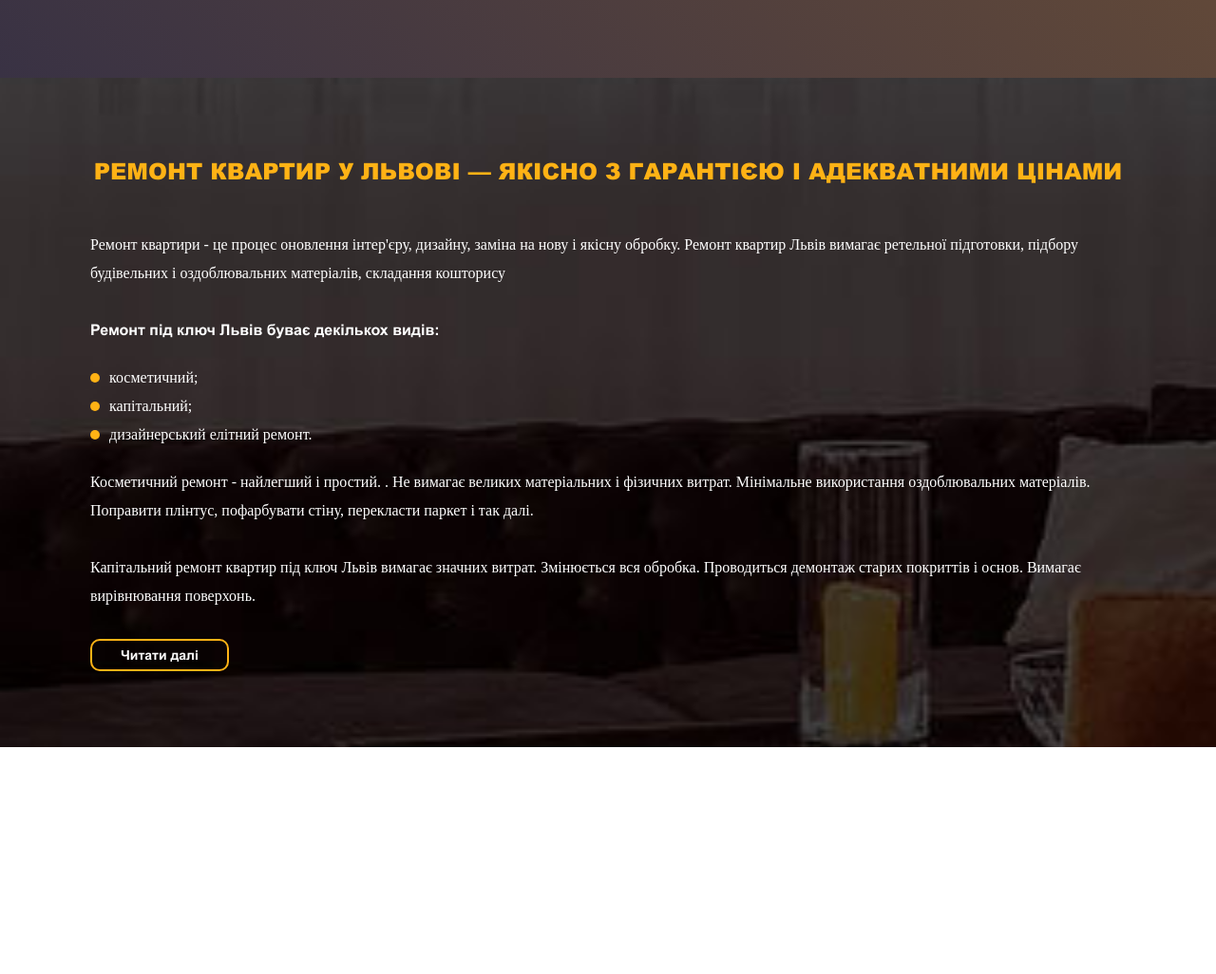
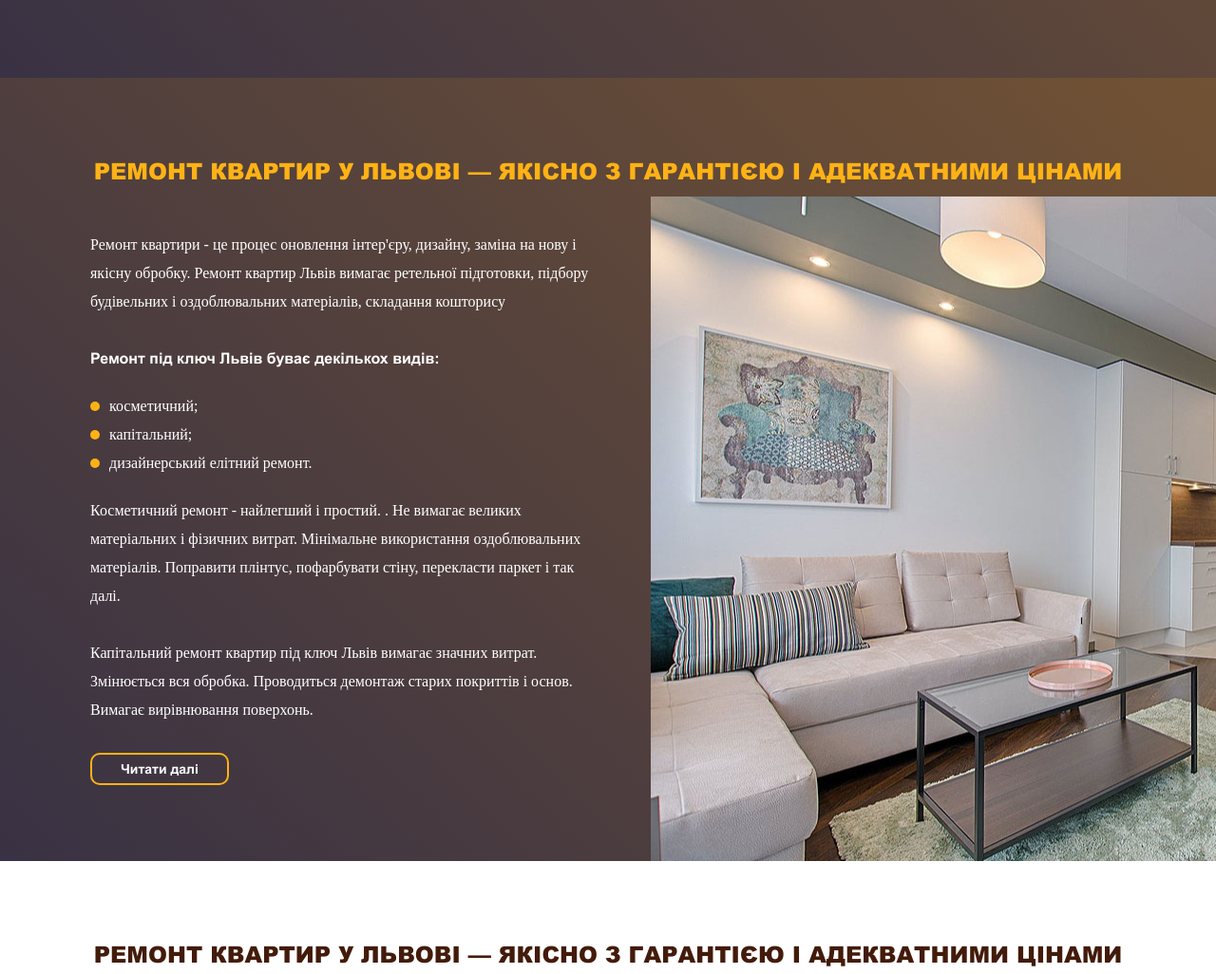
Before and after one commit to byDaylight/TestBUD, a website: page src/index.html in a window 1280 px wide. Shown: the part 2529-3555 px from the top of the page at 95% size. Before the commit the page ends 3316 px from the top, so only its background shows below. Drawn offline with nearby package versions, Linux system fonts and the light colour scheme; files that its build step writes are made by us from their sources; a web font is replaced by a local one.

Commit message:
add photo for section about, responsive

```diff
--- a/src/assets/scss/blocks/about.scss
+++ b/src/assets/scss/blocks/about.scss
@@ -4,11 +4,20 @@
         background-size: cover;
         background-repeat: no-repeat;
         background-position: center;
+
+        @include breakMin($mode-600) {
+            background: linear-gradient(45deg, #393244, #725234);
+        }
     }
+    overflow-x: hidden;
 }
 
 .about__content {
-    padding: 8rem 0;
+    padding-bottom: 8rem;
+
+    @include breakMin($mode-991) {
+        width: 50%;
+    }
 }
 
 .about__title {
@@ -19,6 +28,7 @@
     text-align: center;
     text-transform: uppercase;
     margin-bottom: 4.5rem;
+    padding-top: 8rem;
 }
 
 .about__text {
@@ -59,3 +69,35 @@ ul {
         margin-right: 1rem;
     }
 }
+
+.about__wrapPhoto {
+    position: absolute;
+    bottom: 0;
+    right: -44rem;
+
+}
+
+.about__right {
+    width: 94rem;
+    height: 70rem;
+
+    position: relative;
+    overflow: hidden;
+    display: none;
+
+    @include breakMin($mode-991) {
+        display: block;
+    }
+}
+
+.about__photo {
+    position: absolute;
+    top: 50%;
+    left: 50%;
+    transform: translate3d(-50%, -50%, 0);
+}
+
+.about__whole {
+    display: flex;
+    position: relative;
+}
--- a/src/index.html
+++ b/src/index.html
@@ -90,11 +90,12 @@ title: Remont
     </div>
 </div>
 
-
 <section class="about about--bg">
     <div class="container">
+        <h2 class="about__title org">Ремонт квартир у Львові — якісно з гарантією і адекватними цінами</h2>
+        <div class="about__whole">
             <div class="about__content">
-            <h2 class="about__title org">Ремонт квартир у Львові — якісно з гарантією і адекватними цінами</h2>
+
                 <div class="about__text wh">
                     <p>
                         Ремонт квартири - це процес оновлення інтер'єру, дизайну, заміна на нову і якісну обробку. Ремонт квартир Львів вимагає ретельної підготовки, підбору будівельних і оздоблювальних матеріалів, складання кошторису
@@ -116,13 +117,25 @@ title: Remont
                 </div>
                 <a href="#" class="btn btn--readMore">Читати далі</a>
             </div>
+
+            <div class="about__wrapPhoto">
+                <div class="about__right">
+                    <img src="/assets/images/about_l.jpg" alt="" class="about__photo">
                 </div>
+            </div>
+
+        </div>
+    </div>
+
 </section>
-<!--
+
+
 <section class="about">
     <div class="container">
+        <h2 class="about__title brw">Ремонт квартир у Львові — якісно з гарантією і адекватними цінами</h2>
+        <div class="about__whole">
             <div class="about__content">
-            <h2 class="about__title brw">Ремонт квартир у Львові — якісно з гарантією і адекватними цінами</h2>
+
                 <div class="about__text blk">
                     <p>
                         Ремонт квартири - це процес оновлення інтер'єру, дизайну, заміна на нову і якісну обробку. Ремонт квартир Львів вимагає ретельної підготовки, підбору будівельних і оздоблювальних матеріалів, складання кошторису
@@ -144,9 +157,18 @@ title: Remont
                 </div>
                 <a href="#" class="btn btn--readMoreBrw">Читати далі</a>
             </div>
+
+            <div class="about__wrapPhoto">
+                <div class="about__right">
+                    <img src="/assets/images/about_l.jpg" alt="" class="about__photo">
+                </div>
+            </div>
+
+        </div>
     </div>
 </section>
 
+<!--
 <div class="start">
     <div class="container">
         <div class="start__content">
```
Also changed, not shown: dist/assets/css/style.css, dist/assets/css/style.min.css, dist/assets/images/about_l.jpg (added), dist/index.html, src/assets/images/about_l.jpg (added). Lines whose indentation alone changed are shown as unchanged.
